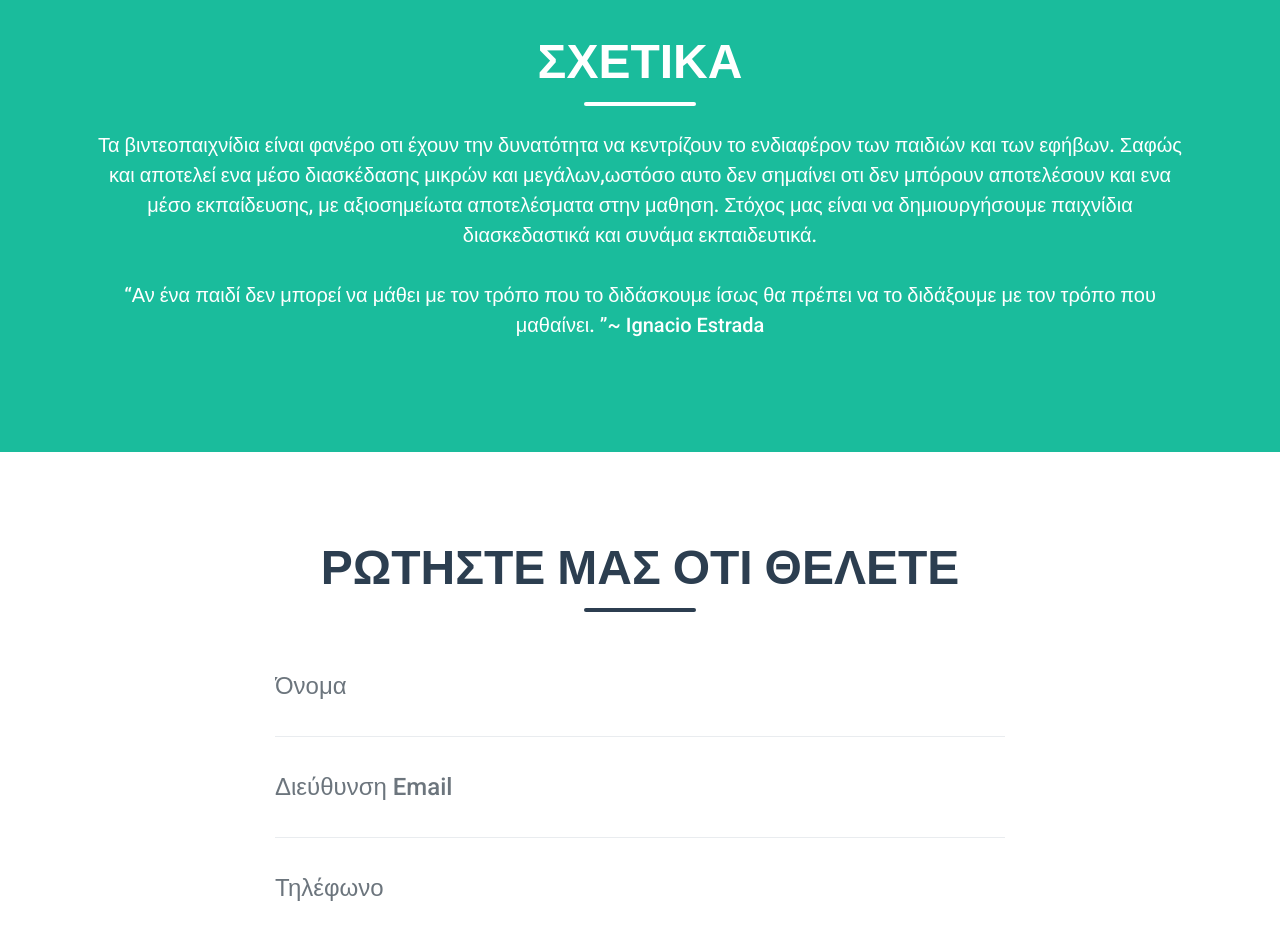
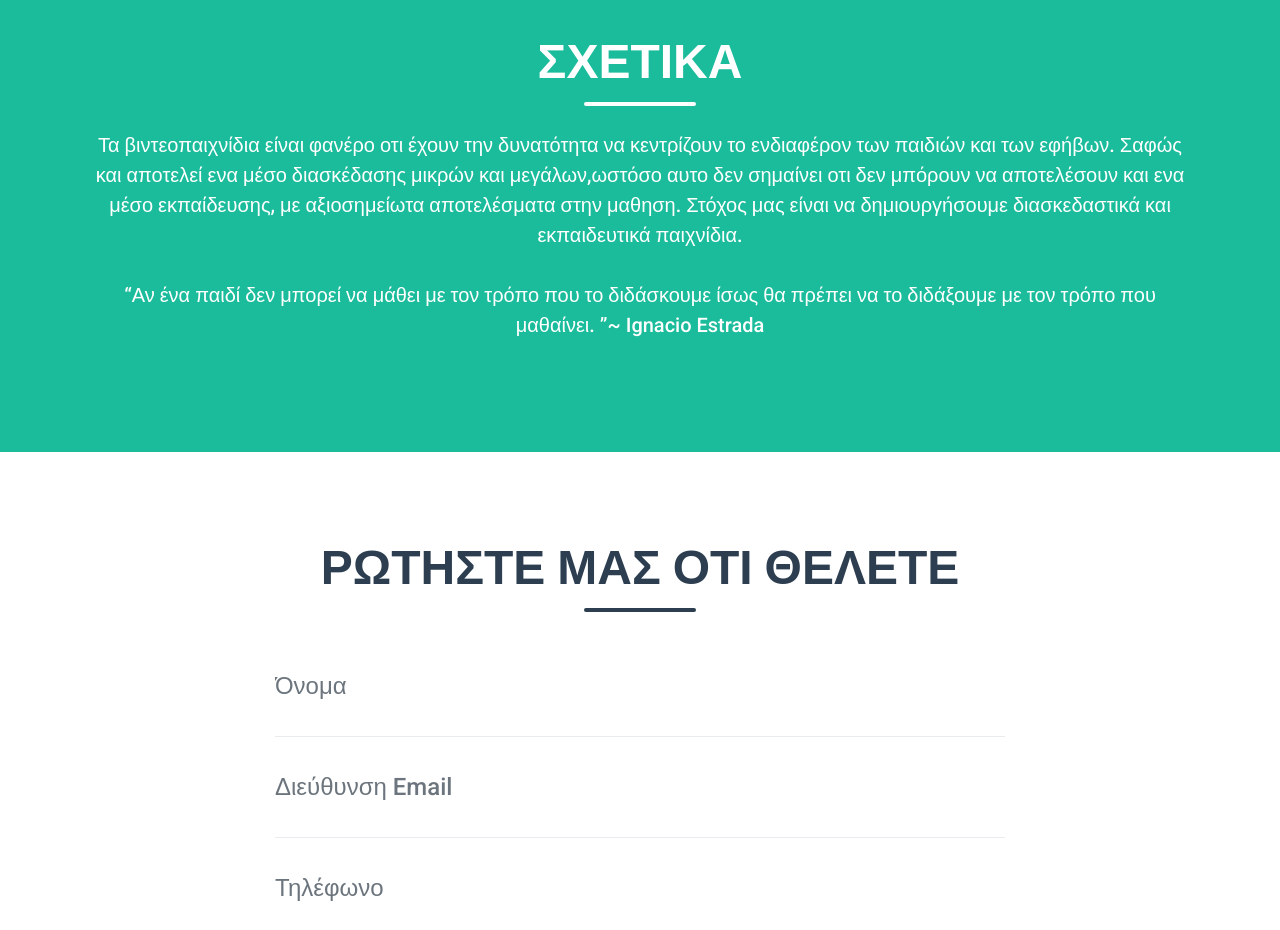
Before and after one commit to EneasLari/gplarigamesfamily, a website with bundled scripts: page index.html in a window 1280 px wide. Shown: the part 1500-2430 px from the top of the page. Built offline with nearby package versions, Linux system fonts and the light colour scheme; no server answers; a script that the page names is missing.

Commit message:
some about fixes

```diff
--- a/index.html
+++ b/index.html
@@ -219,9 +219,9 @@
             Τα βιντεοπαιχνίδια είναι φανέρο οτι έχουν την δυνατότητα να
             κεντρίζουν το ενδιαφέρον των παιδιών και των εφήβων.
             Σαφώς και αποτελεί ενα μέσο διασκέδασης μικρών και
-            μεγάλων,ωστόσο αυτο δεν σημαίνει οτι δεν μπόρουν αποτελέσουν και ενα μέσο εκπαίδευσης,
+            μεγάλων,ωστόσο αυτο δεν σημαίνει οτι δεν μπόρουν να αποτελέσουν και ενα μέσο εκπαίδευσης,
             με αξιοσημείωτα αποτελέσματα στην μαθηση.
-            Στόχος μας είναι να δημιουργήσουμε παιχνίδια διασκεδαστικά και συνάμα εκπαιδευτικά.
+            Στόχος μας είναι να δημιουργήσουμε διασκεδαστικά και εκπαιδευτικά παιχνίδια.
             <br><br>
             <q>Αν ένα παιδί δεν μπορεί να μάθει με τον τρόπο που το διδάσκουμε ίσως θα πρέπει να το διδάξουμε με τον τρόπο που μαθαίνει.
             </q>~ Ignacio Estrada
```
